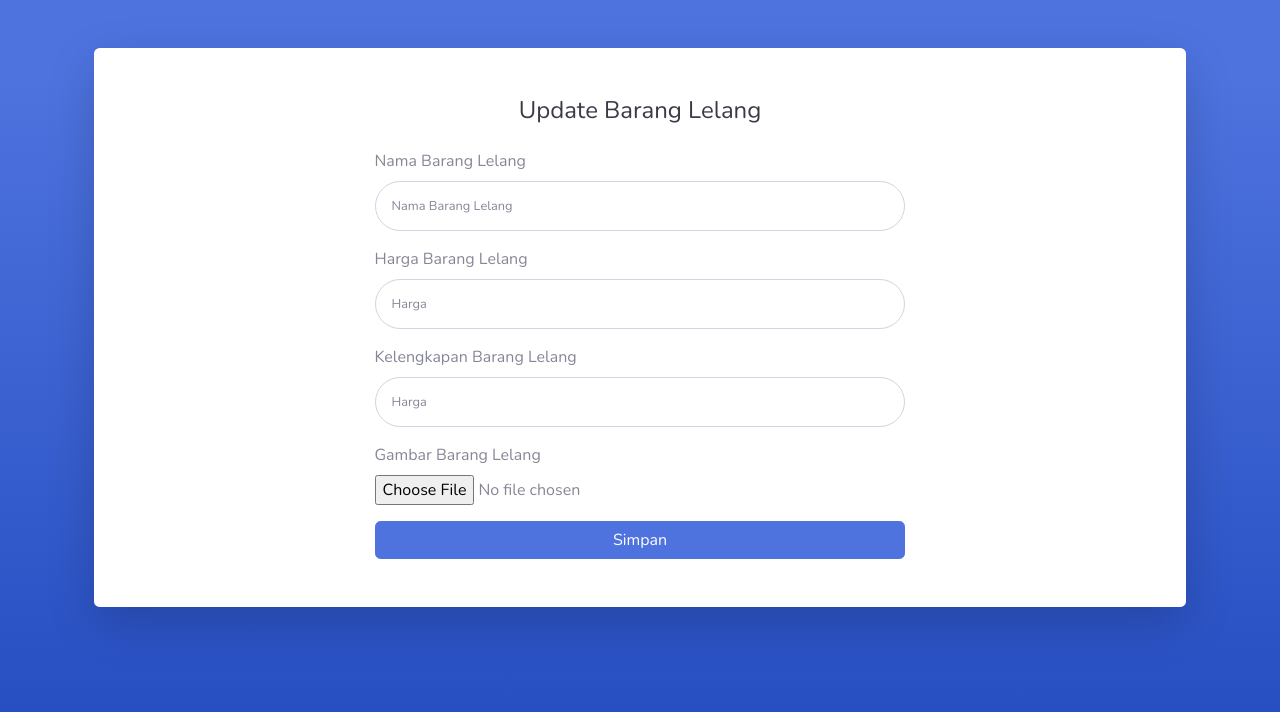
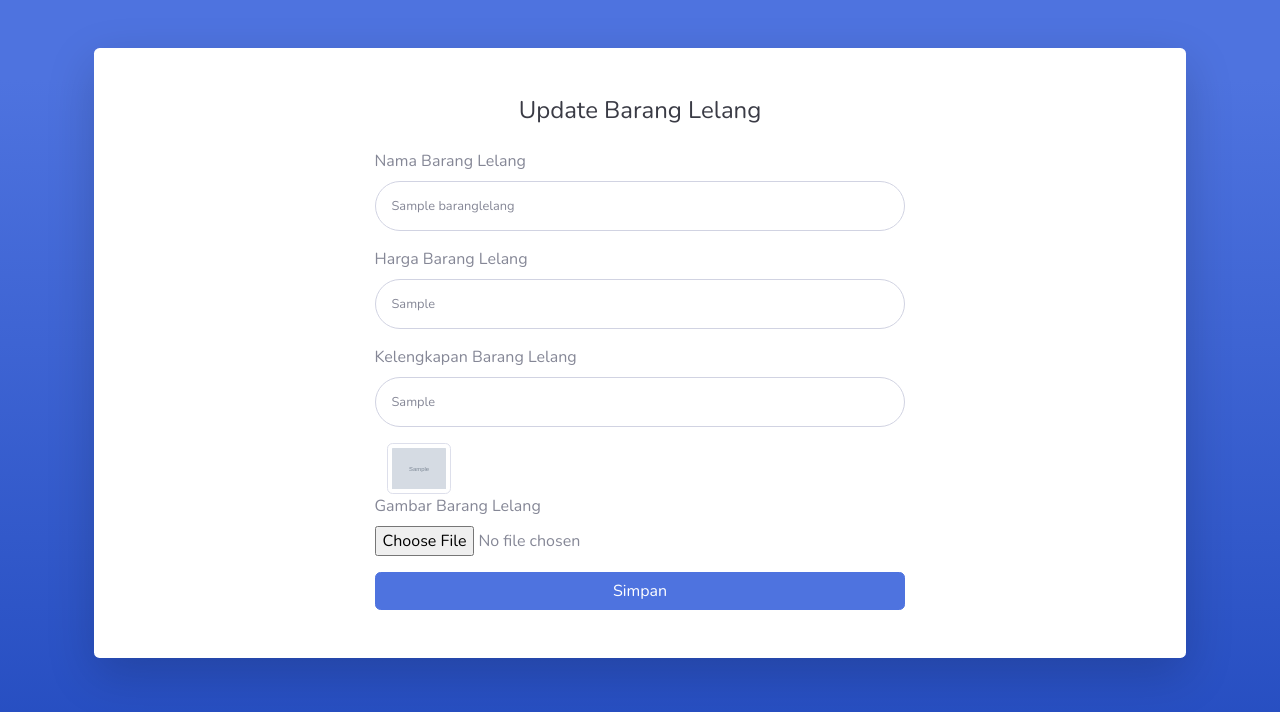
Before and after one commit to osvaldosurbakti/siug, a CodeIgniter 4 app: template app/Views/adminlelang/updatebaranglelang.php in a window 1280 px wide. Shown: the top 712 px of the page. Run offline with PHP 8.4 and a stand-in for CodeIgniter, Linux system fonts and the light colour scheme; the template is opened without the code that fills it: most values are stand-ins (such as "Sample title", 1, 10 or a date in 2020); grey boxes marked "Sample" are stand-in pictures; some libraries are stand-ins or nearby versions.

Commit message:
yangtadisemuagakkecommit

```diff
--- a/app/Config/Routes.php
+++ b/app/Config/Routes.php
@@ -36,7 +36,7 @@ $routes->get('/', 'Home::index');
 $routes->get('/login', 'Home::login');
 $routes->get('/homelelang', 'Home::homeLelang');
 $routes->get('/admin', 'Admin::index');
-$routes->get('/adminlelang', 'Adminlelang::index');
+$routes->get('/adminlelang/(:segment)', 'Adminlelang::detail/$1');
 $routes->get('/login', 'Login::index');
 $routes->get('/tambahbaranglelang', 'Adminlelang::tambahbaranglelang');
 $routes->get('/datatransaksi', 'Pelanggan::datatransaksi');
--- a/app/Views/adminlelang/adminlelang.php
+++ b/app/Views/adminlelang/adminlelang.php
@@ -200,14 +200,14 @@
                                                 <td><?= $bl['nama_barang']; ?></td>
                                                 <td><?= $bl['harga_barang']; ?></td>
                                                 <td>
-                                                    <img src="<?= $bl['gambar_barang']; ?>" alt="Gambar Barang">
+                                                    <img src="<?= $bl['gambar_barang']; ?>" alt="Gambar Barang" width="100">
                                                 </td>
                                                 <td><?= $bl['kelengkapan_barang']; ?></td>
                                                 <td>
                                                     <a href="#" class="btn btn-danger btn-circle btn-sm">
                                                         <i class="fas fa-trash"></i>
                                                     </a>
-                                                    <a href="tambahbaranglelang" class="btn btn-info btn-circle btn-sm">
+                                                    <a href="/adminlelang/<?= $bl['id']; ?>" class="btn btn-info btn-circle btn-sm">
                                                         <i class="fas fa-info-circle"></i>
                                                     </a>
                                                 </td>
--- a/app/Views/adminlelang/updatebaranglelang.php
+++ b/app/Views/adminlelang/updatebaranglelang.php
@@ -35,16 +35,19 @@
                             </div>
                             <form class="user">
                                 <div class="form-group">
-                                    <label for="nama">Nama Barang Lelang</label>
-                                    <input type="text" class="form-control form-control-user" id="namabaranglelang" placeholder="Nama Barang Lelang">
+                                    <label for="namabarang">Nama Barang Lelang</label>
+                                    <input type="text" class="form-control form-control-user" id="namabaranglelang" placeholder="<?= $baranglelang['nama_barang']; ?>">
                                 </div>
                                 <div class="form-group">
-                                    <label for="nama">Harga Barang Lelang</label>
-                                    <input type="text" class="form-control form-control-user" id="nama" placeholder="Harga">
+                                    <label for="hargabarang">Harga Barang Lelang</label>
+                                    <input type="text" class="form-control form-control-user" id="hargabarang" placeholder="<?= $baranglelang['harga_barang']; ?>">
                                 </div>
                                 <div class="form-group">
-                                    <label for="nama">Kelengkapan Barang Lelang</label>
-                                    <input type="text" class="form-control form-control-user" id="nama" placeholder="Harga">
+                                    <label for="kelengkapanbarang">Kelengkapan Barang Lelang</label>
+                                    <input type="text" class="form-control form-control-user" id="kelengkapanbarang" placeholder="<?= $baranglelang['kelengkapan_barang']; ?>">
+                                </div>
+                                <div class="col-sm-2">
+                                    <img src="/<?= $baranglelang['gambar_barang']; ?>" class="img-thumbnail img-preview" width="100">
                                 </div>
                                 <form action="upload.php" method="post" enctype="multipart/form-data">
                                     <div class="form-group">
@@ -52,7 +55,7 @@
                                         <input type="file" class="form-control-file" id="fileUpload" name="fileUpload">
                                     </div>
                                 </form>
-                                <a href="adminlelang" class="btn btn-primary btn-user btn-block">
+                                <a href="/adminlelang" class="btn btn-primary btn-user btn-block">
                                     Simpan
                                 </a>
                         </div>
@@ -60,9 +63,7 @@
                 </div>
             </div>
         </div>
-
     </div>
-
 </body>
 
 <!-- Bootstrap core JavaScript-->
```
Also changed, not shown: app/Controllers/AdminLelang.php (+24 -2 lines).
